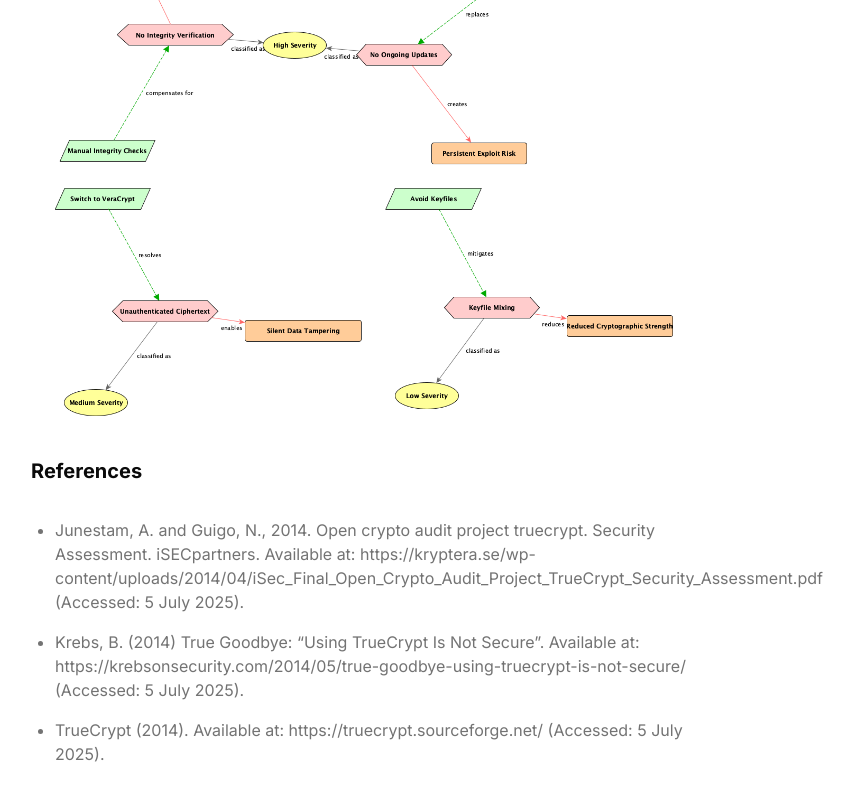
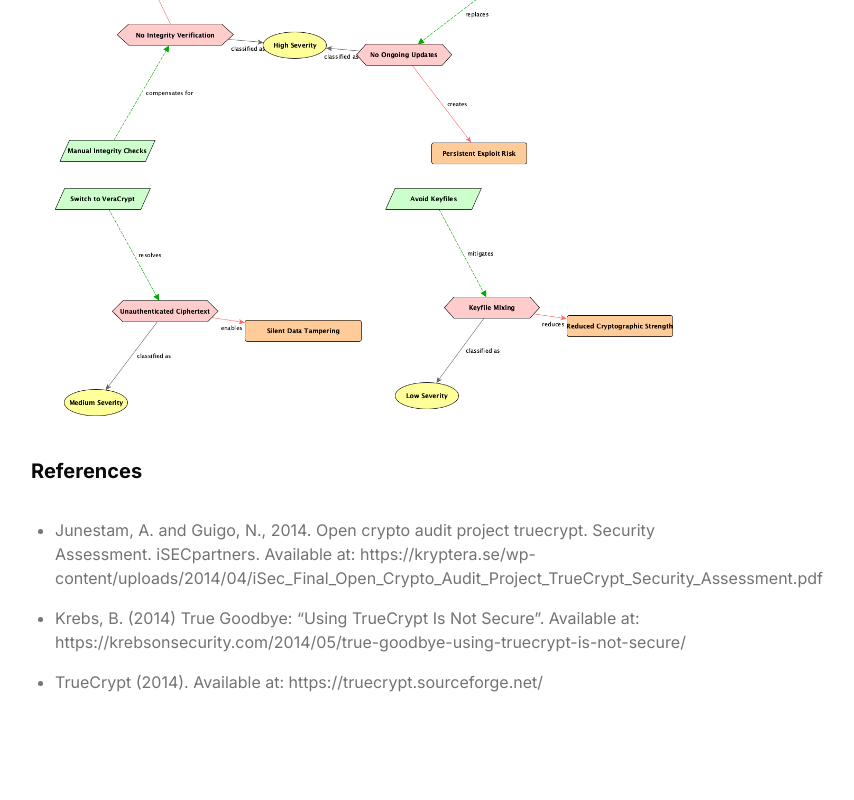
Before and after one commit to ImraanMeyer/e-portfolio, a Next.js app: page /secure-software-development/unit-8 in a window 1280 px wide. Shown: the part 1756-2556 px from the top of the page, without its empty margins (273-1127 px from the left). After the commit the page ends 2490 px from the top, so only its background shows below. Built offline with nearby package versions, Linux system fonts and the light colour scheme.

Commit message:
remove *Accessed

```diff
--- a/app/secure-software-development/unit-10/page.tsx
+++ b/app/secure-software-development/unit-10/page.tsx
@@ -213,8 +213,7 @@
                                     target="_blank"
                                 >
                                     https://kennknowles.com/research/schmitz-rhodes-austin-knowles-flanagan.post.16.faceted.pdf
-                                </a>{" "}
-                                (Accessed: 14 July 2025).
+                                </a>
                             </li>
                         </ul>
                     </div>
--- a/app/secure-software-development/unit-8/page.tsx
+++ b/app/secure-software-development/unit-8/page.tsx
@@ -163,8 +163,7 @@
                         target="_blank"
                       >
                         https://kryptera.se/wp-content/uploads/2014/04/iSec_Final_Open_Crypto_Audit_Project_TrueCrypt_Security_Assessment.pdf
-                      </a>{" "}
-                      (Accessed: 5 July 2025).
+                      </a>
                     </li>
                     <li className="text-md text-muted-foreground mb-4">
                       Krebs, B. (2014) True Goodbye: “Using TrueCrypt Is Not
@@ -174,8 +173,7 @@
                         target="_blank"
                       >
                         https://krebsonsecurity.com/2014/05/true-goodbye-using-truecrypt-is-not-secure/
-                      </a>{" "}
-                      (Accessed: 5 July 2025).
+                      </a>
                     </li>
                     <li className="text-md text-muted-foreground mb-4">
                       TrueCrypt (2014). Available at:{" "}
@@ -184,8 +182,7 @@
                         target="_blank"
                       >
                         https://truecrypt.sourceforge.net/
-                      </a>{" "}
-                      (Accessed: 5 July 2025).
+                      </a>
                     </li>
                   </ul>
                 </div>
```
